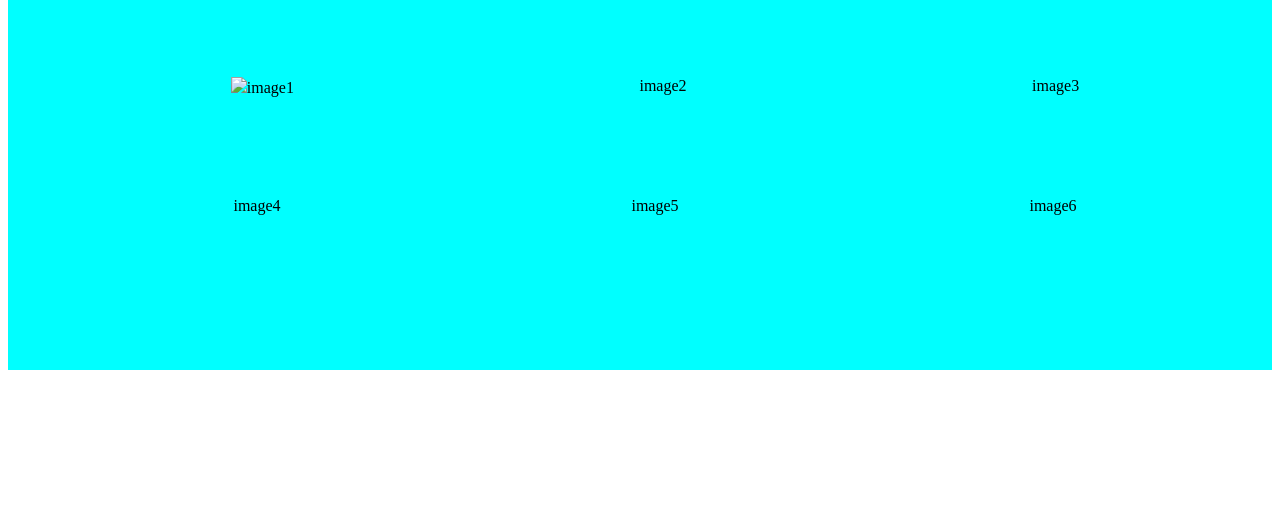
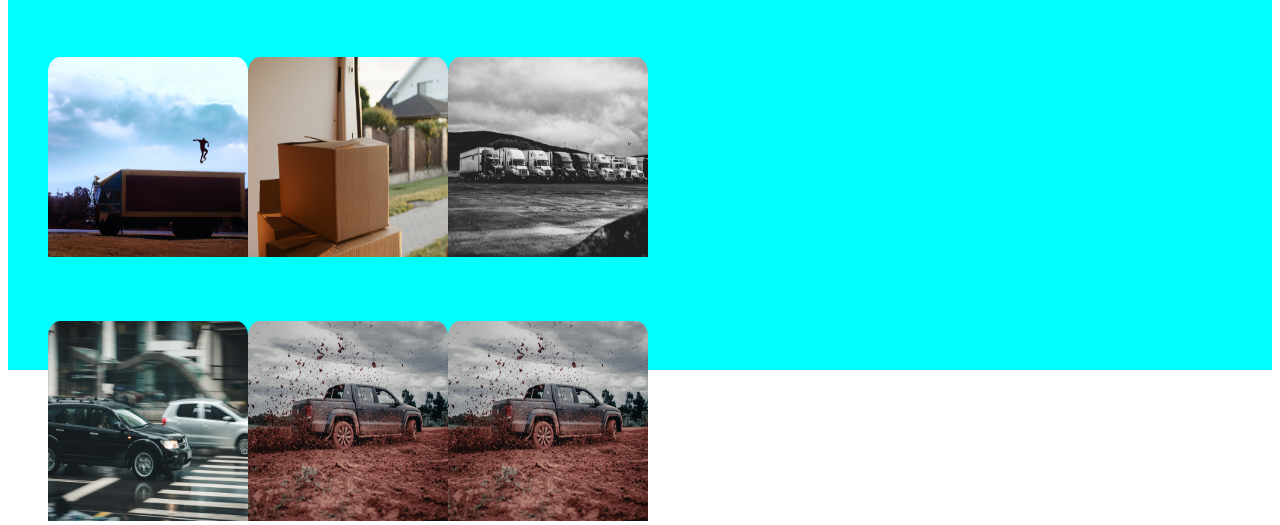
Before and after one commit to Juddymwai/moringaIPTWO, a plain HTML site: page index.html in a window 1280 px wide. Shown: the part 566-1091 px from the top of the page. Before the commit the page ends 944 px from the top, so only its background shows below. Drawn offline with Linux system fonts and the light colour scheme.

Commit message:
adds images file location for id row1 and row2

```diff
--- a/assests/css/style.css
+++ b/assests/css/style.css
@@ -30,7 +30,7 @@ section>div>ul{
 
 
 }
-#row1{
+/*#row1{
 
     margin-left: 30px;
     justify-content: space-around;
@@ -43,3 +43,4 @@ section>div>ul{
     justify-content: space-around;
     padding:20px
 }
+*/
--- a/index.html
+++ b/index.html
@@ -28,14 +28,14 @@
         <h1>Our Top Movers</h1>
         <div>
             <ul id="row1">
-                <li><img src="./">image1</li>
-                <li>image2</li>
-                <li>image3</li>
+                <li><img src="./assests/image/ehem 1.png" width="200px"height="200px"></li>
+                <li><img src="./assests/image/wewe 1.png" width="200px" height="200px"></li>
+                <li><img src="./assests/image/movers 1.png" width="200px" height="200px"></li>
             </ul>
             <ul id="row2">
-                <li>image4</li>
-                <li>image5</li>
-                <li>image6</li>
+                <li><img src="./assests/image/chapchap 1.png" width="200px" height="200px"></li>
+                <li><img src="./assests/image/mashinani 1.png" width="200px" height="200px"></li>
+                <li><img src="./assests/image/mashinani 1.png" width="200px" height="200px"></li>
             </ul>
         </div>
 
```
